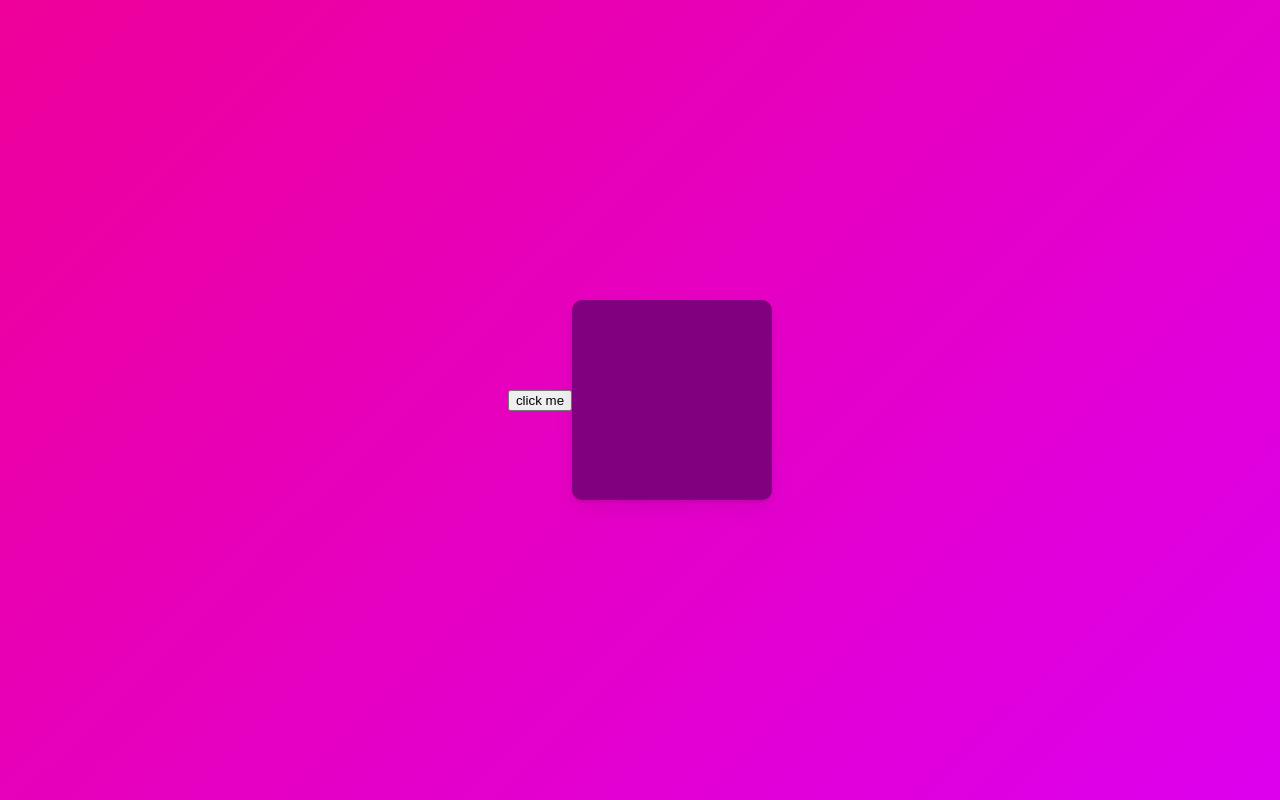
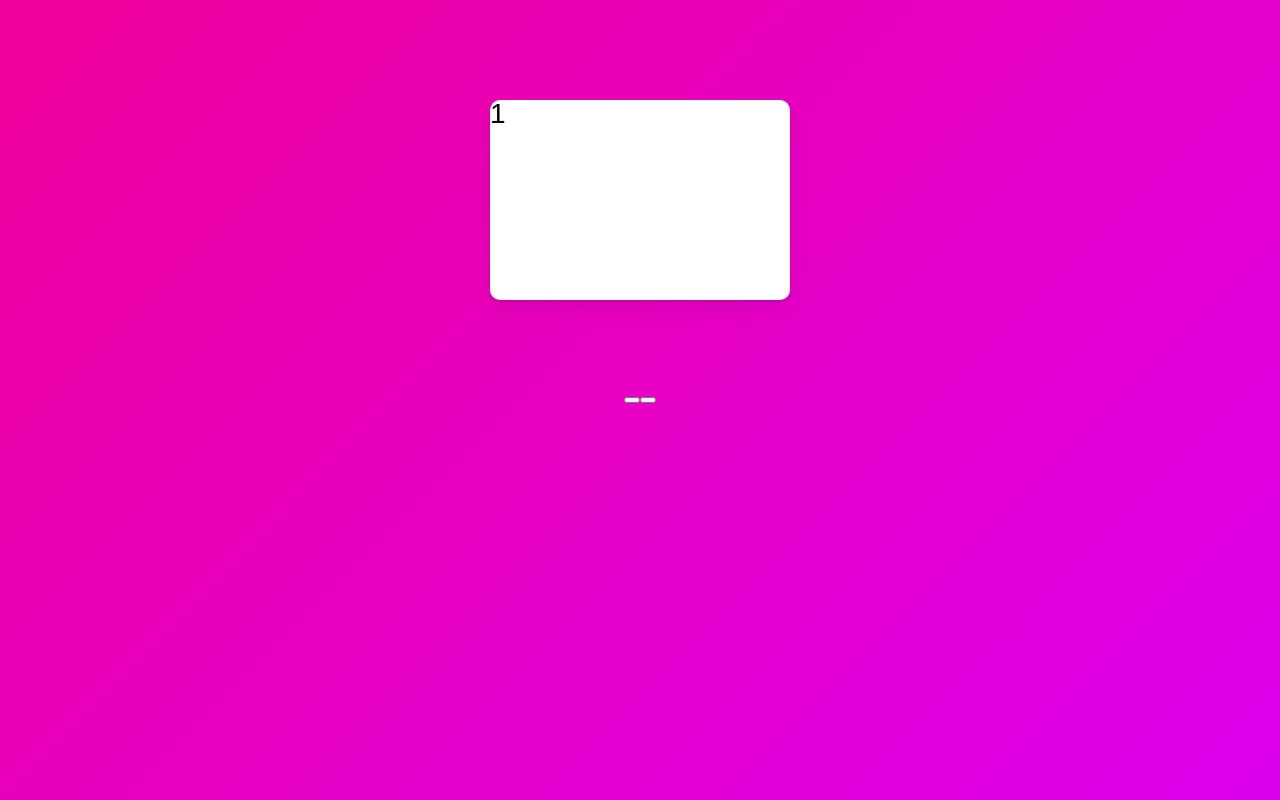
Before and after one commit to junha6316/react-tutorial, a React (Create React App) app in the folder animation/: page / in a window 1280 px wide. Built offline with nearby package versions, Linux system fonts and the light colour scheme.

Commit message:
7.12 Slider part One

```diff
--- a/animation/src/App.tsx
+++ b/animation/src/App.tsx
@@ -15,53 +15,18 @@
 `;
 
 const Box = styled(motion.div)`
-  width: 200px;
+  width: 300px;
   height: 200px;
-  background-color: purple;
+  display; flex;
+  position: absolute;
+  justify-content: center;
+  align-items: center;
+  top: 100px;
+  background-color: white;
   border-radius: 10px;
+  font-size:28px;
   box-shadow: 0 2px 3px rgba(0, 0, 0, 0.1), 0 10px 20px rgba(0, 0, 0, 0.06);
 `;
-
-const Circle = styled(motion.div)`
-  width: 70px;
-  height: 70px;
-  border-radius: 50px;
-  background-color: white;
-  margin: 15px 15px;
-`;
-const myVars = {
-  start: { scale: 0 },
-  end: { scale: 1, rotateZ: 360, transition: { type: 'spring' } },
-};
-
-// const boxVariants = {
-//   start: {
-//     opacity: 0,
-//     scale: 0.5,
-//   },
-//   end: {
-//     opacity: 1,
-//     scale: 1,
-//     transition: {
-//       type: 'spring',
-//       duration: 0.5,
-//       bounce: 0.5,
-//       delayChildren: 0.5,
-//       staggerChildren: 0.2,
-//     },
-//   },
-// };
-
-const CircleVariants = {
-  start: {
-    opacity: 0,
-    y: 10,
-  },
-  end: {
-    opacity: 1,
-    y: 0,
-  },
-};
 
 const BiggerBox = styled.div`
   background-color: white;
@@ -82,41 +47,54 @@
 `;
 
 function App() {
-  const [isShowing, setIsShowing] = useState(true);
+  const [visible, setVisible] = useState(1);
 
-  const boxVariants = {
-    initial: {
+  const nextPlease = () => setVisible((prev) => (prev === 10 ? 1 : prev + 1));
+  const prevPlease = () => setVisible((prev) => (prev === 1 ? 10 : prev - 1));
+
+  const sliderVariants = {
+    invisible: {
+      x: 500,
       opacity: 0,
       scale: 0,
     },
     visible: {
+      x: 0,
       opacity: 1,
       scale: 1,
-      rotateZ: 360,
+      transition: {
+        duration: '1',
+      },
     },
-    leaving: {
+    end: {
+      x: -500,
       opacity: 0,
       scale: 0,
-      y: 20,
+      rotateX: 180,
+      transition: {
+        duration: '1',
+      },
     },
-  };
-
-  const onClick = (event: React.FormEvent<HTMLButtonElement>) => {
-    setIsShowing((current) => !current);
   };
 
   return (
     <Wrapper>
-      <button onClick={onClick}>click me</button>
       <AnimatePresence>
-        {isShowing ? (
-          <Box
-            variants={boxVariants}
-            initial="inital"
-            animate="visible"
-            exit="leaving"
-          />
-        ) : null}
+        <button onClick={prevPlease}></button>
+        {[1, 2, 3, 4, 5, 6, 7, 8, 9, 10].map((i) =>
+          i === visible ? (
+            <Box
+              variants={sliderVariants}
+              initial="invisible"
+              animate="visible"
+              exit="end"
+              key={i}
+            >
+              {i}
+            </Box>
+          ) : null,
+        )}
+        <button onClick={nextPlease}></button>
       </AnimatePresence>
     </Wrapper>
   );
```
